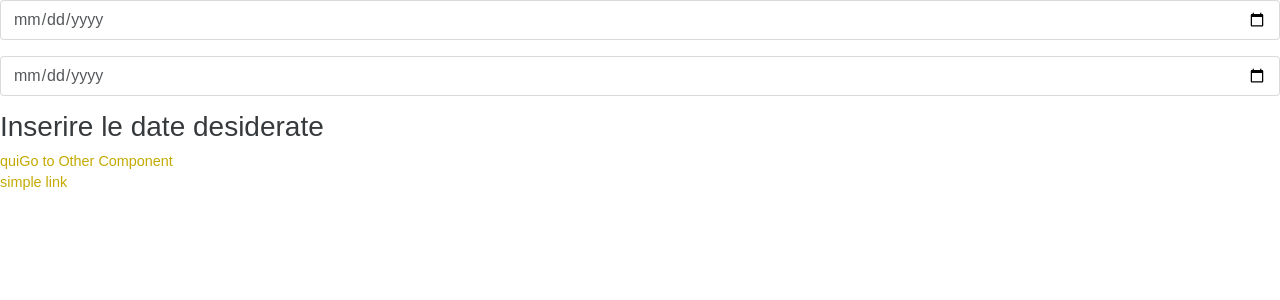
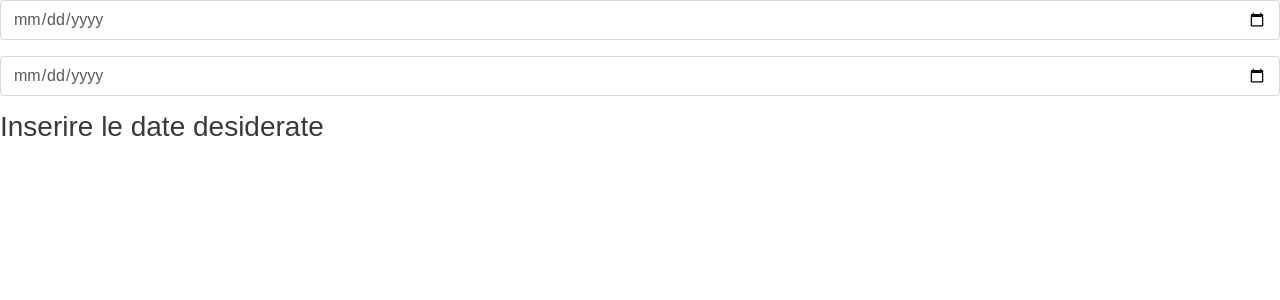
Before and after one commit to taccarlo/Django-Framework-Example, a React (Create React App) app in the folder frontend-project/frontend-part/: page / in a window 1280 px wide. Shown: the top 300 px of the page. Built offline with nearby package versions, Linux system fonts and the light colour scheme.

Commit message:
date to List page

```diff
--- a/frontend-project/frontend-part/src/App.js
+++ b/frontend-project/frontend-part/src/App.js
@@ -12,7 +12,7 @@ const router = createBrowserRouter([
       children:[
         {path: '/', element:<HomePage/>},
         {path: '/list',element:<ListPage/>},
-        {path: '/list/:dateFrom', element:<ListPage/>}
+        {path: '/list/:dateFrom/:dateTo', element:<ListPage/>}
       ]
    }
 ]);
--- a/frontend-project/frontend-part/src/views/Home/Home.js
+++ b/frontend-project/frontend-part/src/views/Home/Home.js
@@ -5,7 +5,6 @@ import {Link} from 'react-router-dom';
 function HomePage(){
     const [datefrom, setdatefrom] = useState(null);
     const [dateto, setdateto] = useState(null);
-    const dataToPass = { name: 'John Doe', age: 25 };
     return <>
         <div>
 
@@ -35,31 +34,14 @@ function HomePage(){
                   </fieldset>
         </div>
 
-
-        {!(datefrom&&dateto) &&
+        {
+          (datefrom&&dateto)?
+            <Link to={"/list/"+datefrom+"/"+dateto} >Vai alla lista</Link>
+            :
             <h3>Inserire le date desiderate</h3>
         }
-        <Link to = { {
-            pathname: "/list",
-            myCustomProps: "ciao"
-        }}>
-          qui
-        </Link>
-
-        <Link to={{ pathname: '/list', state: dataToPass }}>Go to Other Component</Link>
-
-       <div>     <Link to="/list" >simple link</Link></div>
 
     </>;
 }
 
 export default HomePage;
-
-
-
-/*
-        {(datefrom&&dateto) &&
-        <Link to={{pathname:"/list", state:{datefrom:datefrom,dateto:dateto}}}><h3>Vai alla lista</h3></Link>
-        }
-        <Link to="/list" state={{myObj: "ciao"}}>qui</Link>
-*/
--- a/frontend-project/frontend-part/src/views/List/List.js
+++ b/frontend-project/frontend-part/src/views/List/List.js
@@ -28,7 +28,7 @@ function ListPage(){
     <p>Age: {age}</p>*/
 
     return <>
-    <h1>lista elementi da {params.dateFrom}</h1>
+    <h1>lista elementi da {params.dateFrom} a {params.dateTo}</h1>
         <ListItem titolo="ciao" ammontare="salve"></ListItem>
         <ListItem titolo="buo" ammontare="ngiorno"></ListItem>
         <Link to="/">To Home</Link>
```
